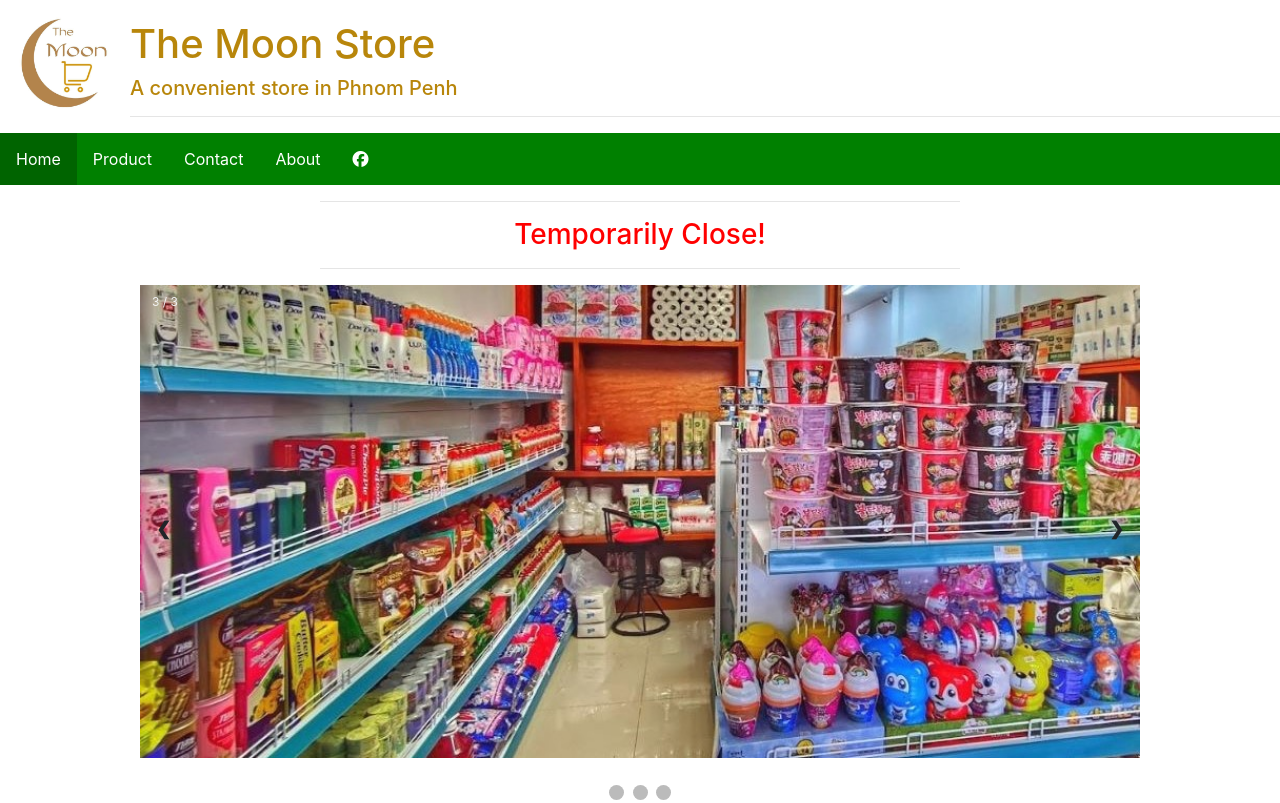
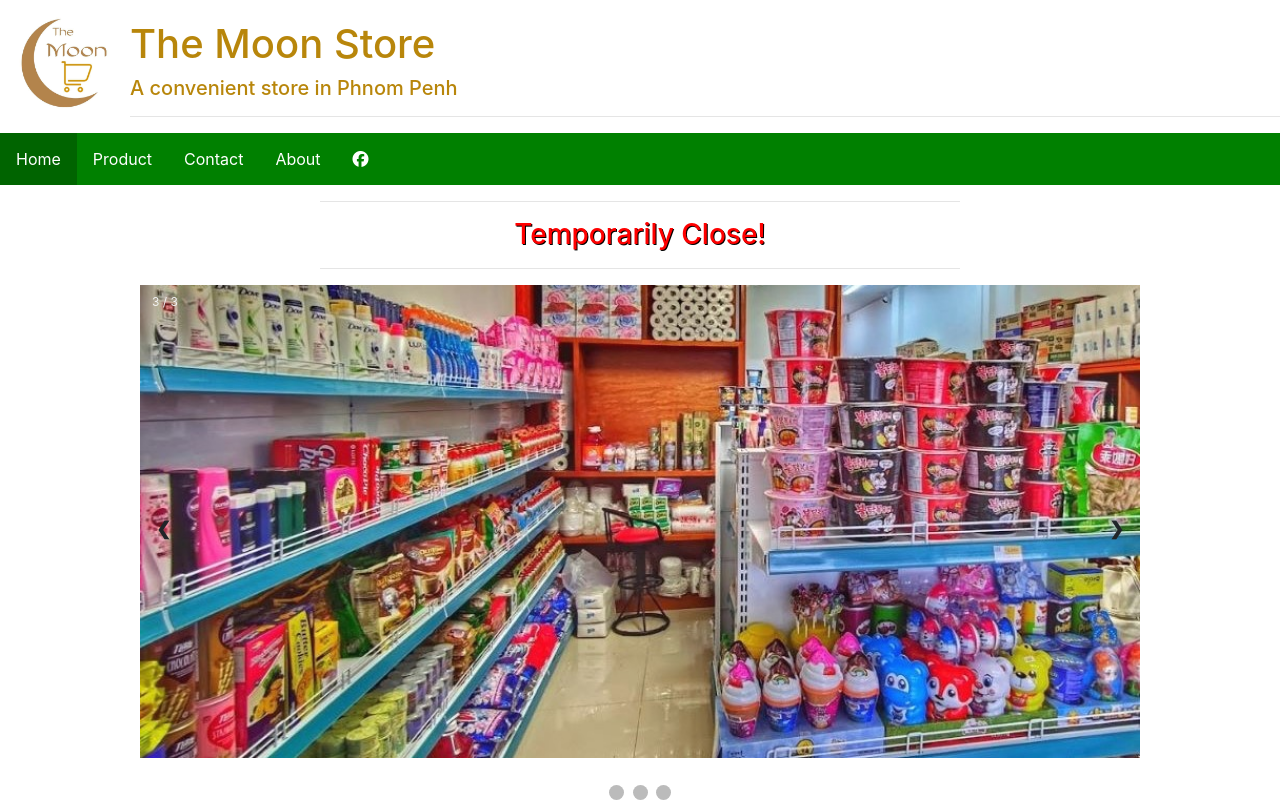
Before and after one commit to VatanakChamroeun/themoonproject, a plain HTML site: page index.html in a window 1280 px wide. Shown: the top 803 px of the page. Drawn offline with nearby package versions, Linux system fonts and the light colour scheme; files that its build step writes are made by us from their sources.

Commit message:
Update index.html

```diff
--- a/index.html
+++ b/index.html
@@ -33,7 +33,7 @@
   </ul>
 
   <hr width="50%">
-  <h3 style="text-align: center; color: red;">Temporarily Close!</h3>
+  <h3 style="text-align: center; color: red; text-shadow: black 1px 1px;">Temporarily Close!</h3>
   <hr width="50%">
 
   <!--photos slide show-->
```
